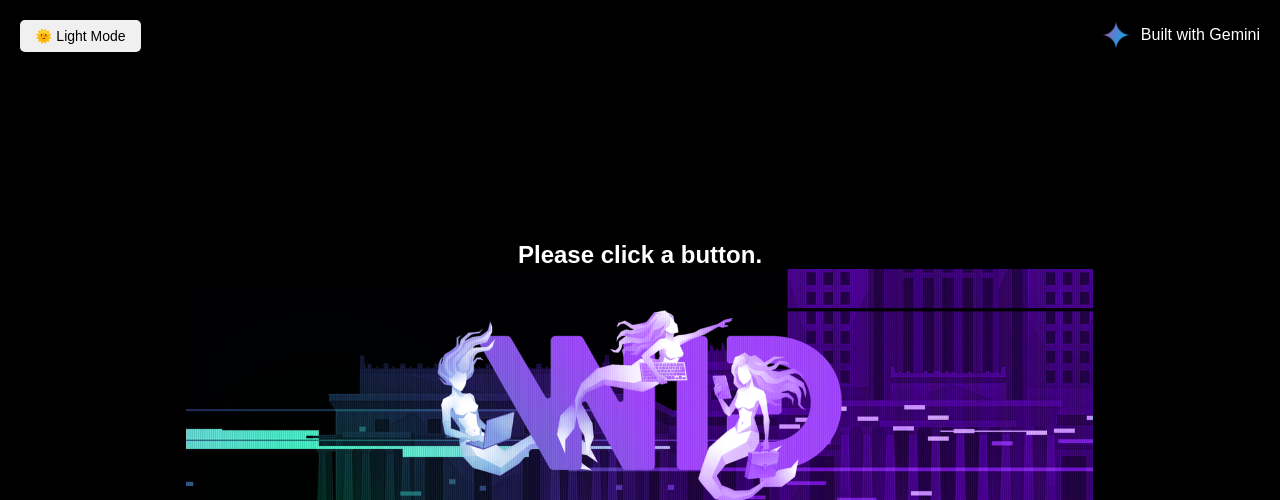
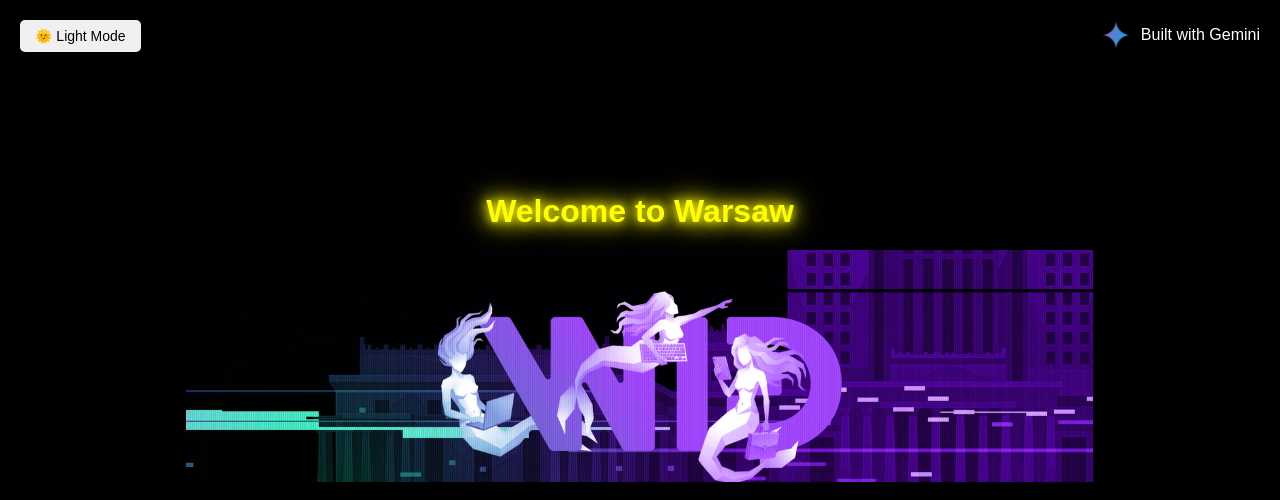
Before and after one commit to konradclapa/julest_agent, a Flask app: page / in a window 1280 px wide. Shown: the top 500 px of the page. Run offline with Flask 3, Linux system fonts and the light colour scheme.

Commit message:
Add header image and "Welcome to Warsaw" text with yellow glow
- Downloaded warszawawa.png to static/
- Added "Welcome to Warsaw" text above the header image in index.html
- Applied yellow glow effect to the welcome text using CSS text-shadow
- Moved the "Please click a button" message below the header image
- Centralized and adjusted the size of the header image
- Verified layout and styling with Playwright screenshots
- Cleaned up temporary files and bytecode caches before submission

Co-authored-by: konradclapa <16579763+konradclapa@users.noreply.github.com>

```diff
--- a/templates/index.html
+++ b/templates/index.html
@@ -98,6 +98,14 @@
              display: block;
              margin: 0 auto;
          }
+         .welcome-text {
+             font-size: 32px;
+             font-weight: bold;
+             color: #ffff00;
+             text-shadow: 0 0 10px #ffff00, 0 0 20px #ffff00, 0 0 30px #ffff00;
+             margin-bottom: 20px;
+             text-align: center;
+         }
      </style>
  </head>
  <body class="{{ current_theme }}">
@@ -112,11 +120,14 @@
          <img src="{{ url_for('static', filename='gemini.png') }}" alt="Gemini Logo">
          <span>Built with Gemini</span>
      </div>
-     <div class="message">
-         {{ message }}
+     <div class="welcome-text">
+         Welcome to Warsaw
      </div>
      <div class="header">
          <img src="{{ url_for('static', filename='warszawawa.png') }}" alt="Conference Header">
+     </div>
+     <div class="message">
+         {{ message }}
      </div>
      <div class="button-container">
          <form method="post">
```
